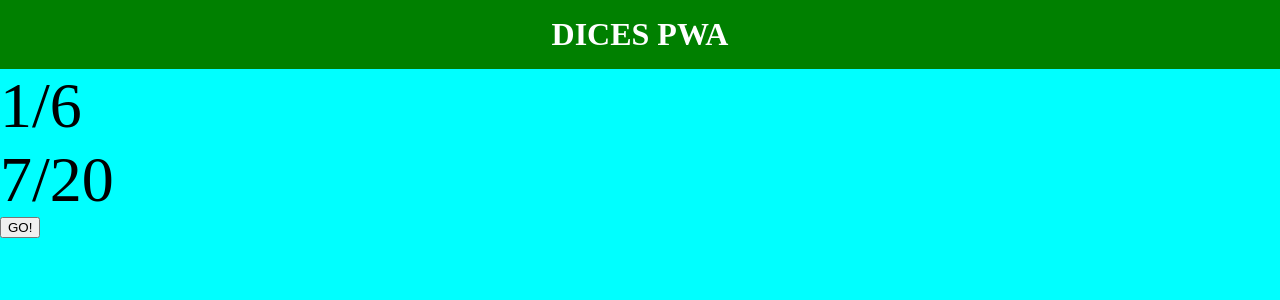
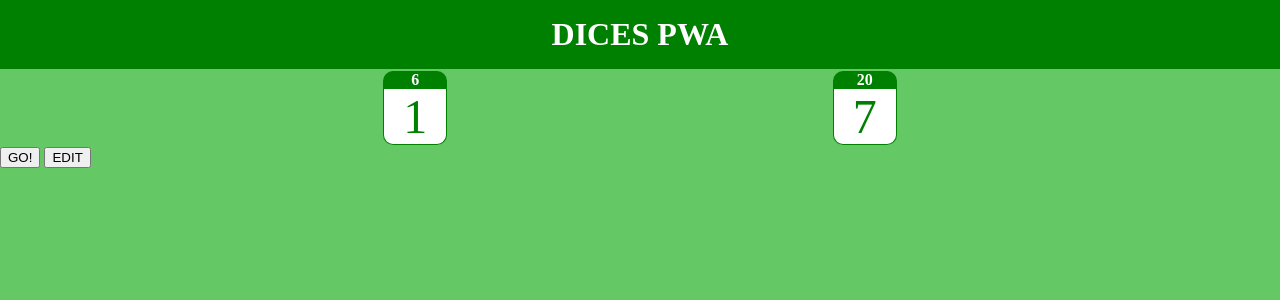
Before and after one commit to Raffaele/dices-pwa, a Svelte app: page / in a window 1280 px wide. Shown: the top 300 px of the page. Built offline with nearby package versions, Linux system fonts and the light colour scheme.

Commit message:
Sytle fixed

```diff
--- a/src/components/Field.svelte
+++ b/src/components/Field.svelte
@@ -7,9 +7,17 @@
   }
 </script>
 
-<div>
+<div class="field">
   {#each dices as maxDice, i}
     <SingleDice attempt={20} max={maxDice} bind:this={diceInterface[i]} />
   {/each}
 </div>
 <button on:click={run}>GO!</button>
+<button>EDIT</button>
+
+<style>
+  .field {
+    display: flex;
+    justify-content: space-evenly;
+  }
+</style>
--- a/src/components/MainPanel.svelte
+++ b/src/components/MainPanel.svelte
@@ -1,14 +1,14 @@
 <script lang="ts">
   import Field from "./Field.svelte";
+  let dices = [6, 20];
 </script>
 
 <main>
-  <Field dices={[6, 20]} />
+  <Field {dices} />
 </main>
 
 <style>
   main {
-    background-color: cyan;
     width: 100%;
     flex: 1;
   }
--- a/src/components/SingleDice.svelte
+++ b/src/components/SingleDice.svelte
@@ -46,13 +46,38 @@
   }
 </script>
 
-<div class:running={isRunning}>{value}/{max}</div>
+<div class="single-dice">
+  <strong class="dice-max">{max}</strong>
+  <div class="dice-value" class:running={isRunning}>{value}</div>
+</div>
 
 <style>
-  div {
-    font-size: 4em;
+  :root {
+    --starndard-border-radius: 10px;
+    color: white;
+  }
+  .single-dice {
+    display: inline-flex;
+    flex-direction: column;
+    margin: 2px;
+    text-align: center;
+    width: 4em;
+  }
+  .dice-max {
+    background-color: var(--secondary-color);
+    border-top-left-radius: var(--starndard-border-radius);
+    border-top-right-radius: var(--starndard-border-radius);
+  }
+  .dice-value {
+    font-size: 3em;
+    border-bottom-left-radius: var(--starndard-border-radius);
+    border-bottom-right-radius: var(--starndard-border-radius);
+    border: 1px var(--secondary-color) solid;
+    border-top: none;
+    background-color: var(--primary-color);
+    color: var(--secondary-color);
   }
   .running {
-    color: darkgray;
+    opacity: 0.35;
   }
 </style>
--- a/src/components/StyleWrapper.svelte
+++ b/src/components/StyleWrapper.svelte
@@ -7,7 +7,7 @@
   }
 
   :global(body) {
-    background-color: lightgreen;
+    background-color: rgb(100 200 100);
     margin: 0;
   }
 
```
